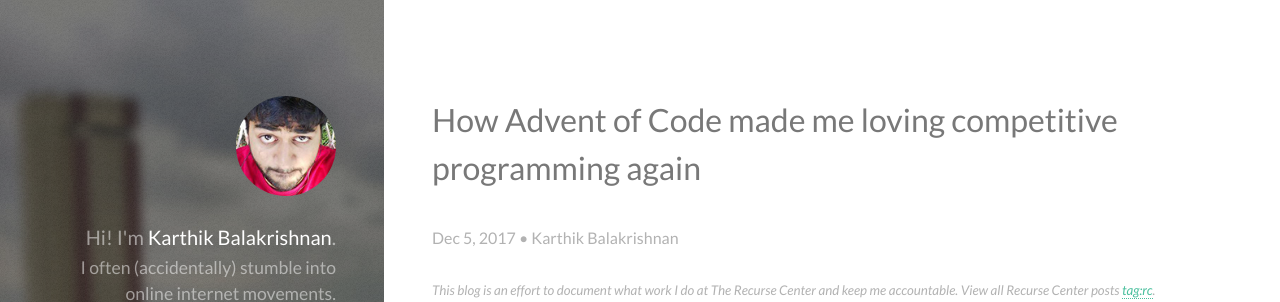
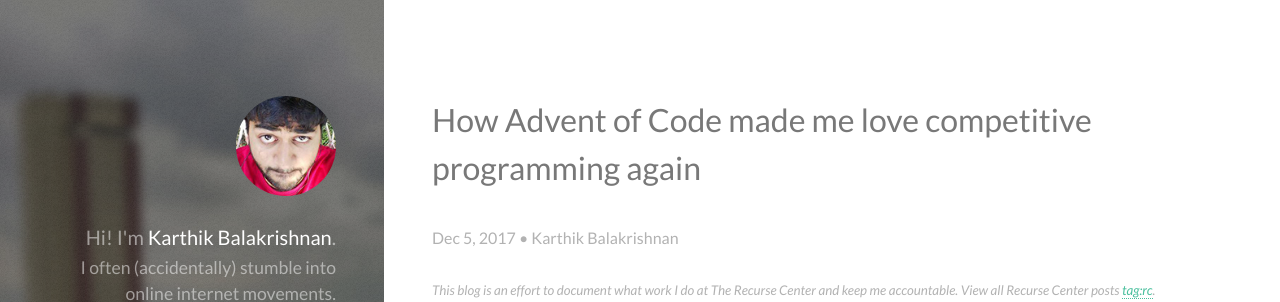
Before and after one commit to karthikb351/karthikb351, a Jekyll site: the page built from _posts/2017-12-05-aoc-2017.md, in a window 1280 px wide and 900 px high. Shown: the top 302 px of the window. Built offline with Jekyll 4.4.1, drawn with Linux system fonts in a browser that asks for light colours; comment, search, counter and statistics services are not loaded.

Commit message:
Full URL

```diff
--- a/_posts/2017-12-05-aoc-2017.md
+++ b/_posts/2017-12-05-aoc-2017.md
@@ -1,6 +1,6 @@
 ---
 layout: post
-title:  "How Advent of Code made me loving competitive programming again"
+title:  "How Advent of Code made me love competitive programming again"
 date:   2017-12-05 11:15:00 -0500
 categories: rc
 permalink: /blog/how-advent-of-code-made-me-love-competitive-programming-again
@@ -47,7 +47,7 @@
 
 It's only Day 5 of 25, so I'd strongly urge you to sign up and participate. If you are anything like me, you'll love solving the puzzles but be way more fascinated by how others do it and what you can learn from that.
 
-I publish my (simple) solutions as viewable IPython notebooks on GitHub [karthikb351/advent-of-code-2017](github.com/karthikb351/advent-of-code-2017)
+I publish my (simple) solutions as viewable IPython notebooks on GitHub [karthikb351/advent-of-code-2017](https://github.com/karthikb351/advent-of-code-2017)
 
 You can sign up for AoC 2017 at [adventofcode.com](https://adventofcode.com)
 And feel free to join my leaderboard with the code **189329-8ca572e5**.
```
